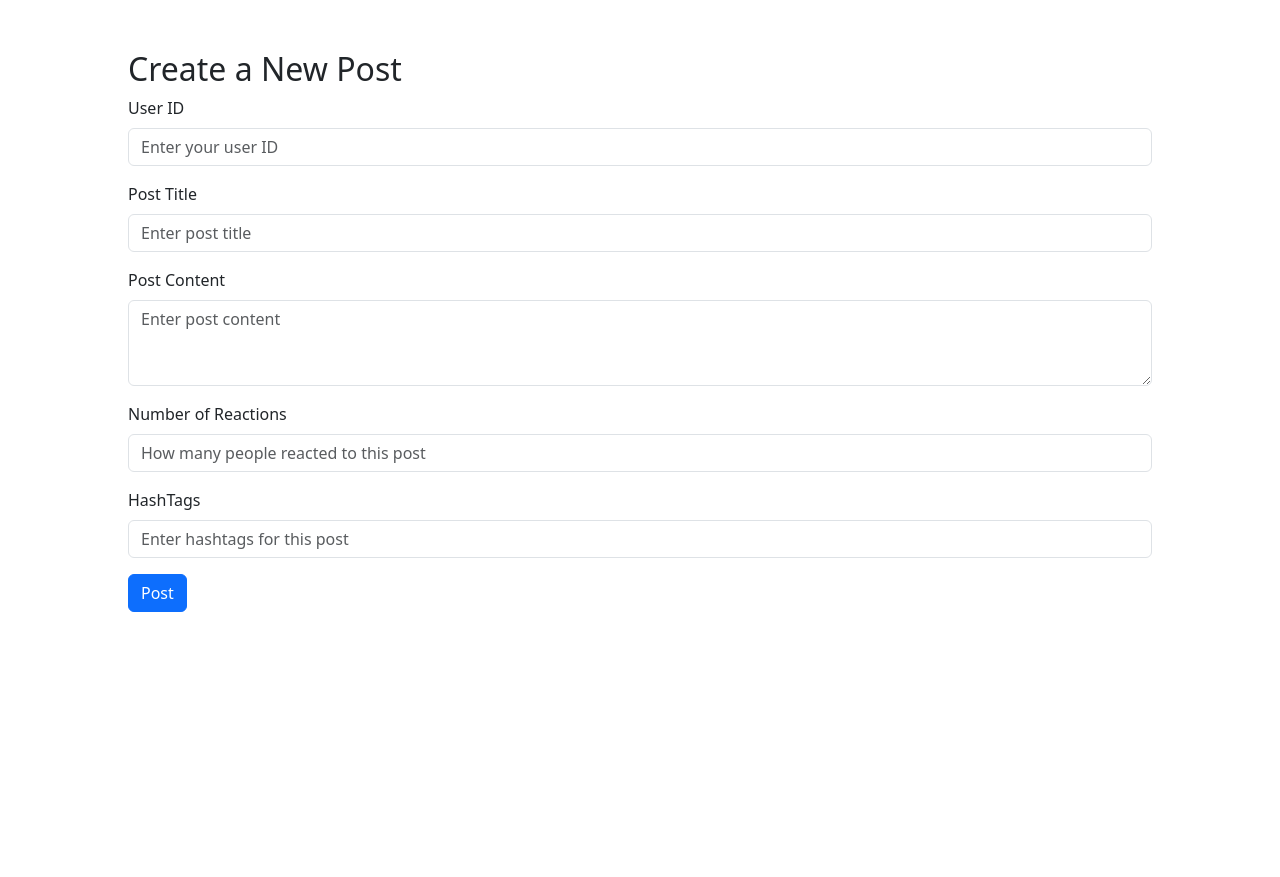
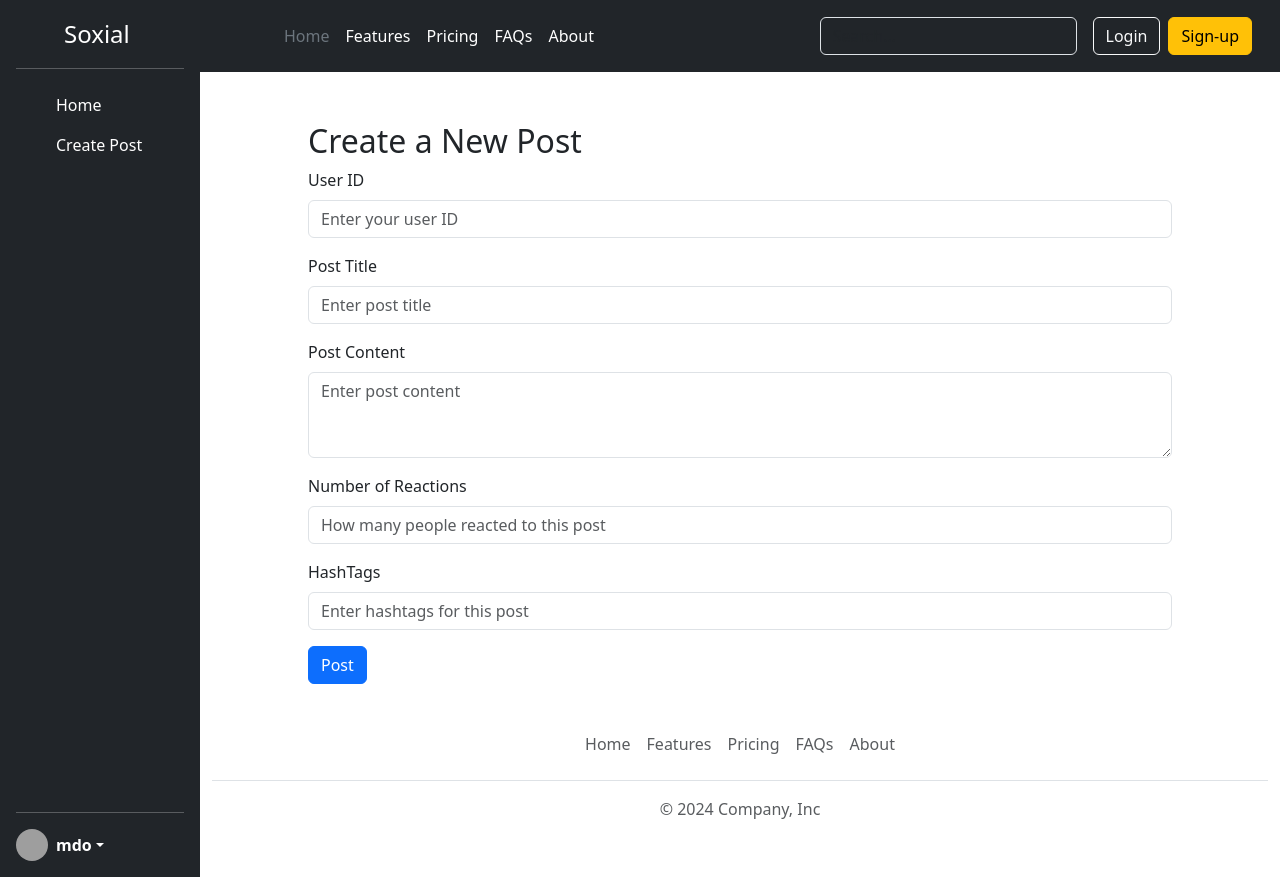
Before and after one commit to Aaryan-Sharma-5/Learning_React, a React (Vite) app in the folder Projects/Social-Media/: page /create-post in a window 1280 px wide. Before the commit the page ends 800 px from the top, so only its background shows below. Built offline with nearby package versions, Linux system fonts and the light colour scheme; grey boxes are pictures that could not be loaded.

Commit message:
Implement new routing with Outlet

```diff
--- a/Projects/Social-Media/src/components/CreatePost.jsx
+++ b/Projects/Social-Media/src/components/CreatePost.jsx
@@ -1,9 +1,11 @@
 import { useRef } from "react";
 import { useContext } from "react";
 import { PostCarousel } from "../store/post-carousel-store";
+import { useNavigate } from "react-router-dom";
 
 const CreatePost = () => {
   const { addPost } = useContext(PostCarousel);
+  const navigate = useNavigate();
 
   const userIdElement = useRef();
   const postTitleElement = useRef();
@@ -25,9 +27,9 @@ const CreatePost = () => {
     reactionsElement.current.value = "";
     tagsElement.current.value = "";
 
-    fetch('https://dummyjson.com/posts/add', {
-      method: 'POST',
-      headers: { 'Content-Type': 'application/json' },
+    fetch("https://dummyjson.com/posts/add", {
+      method: "POST",
+      headers: { "Content-Type": "application/json" },
       body: JSON.stringify({
         title: postTitle,
         body: postBody,
@@ -36,8 +38,11 @@ const CreatePost = () => {
         tags: tags,
       }),
     })
-    .then(res => res.json())
-    .then(post => addPost(post));
+      .then((res) => res.json())
+      .then((post) => {
+        addPost(post);
+        navigate("/");
+      });
   };
 
   return (
--- a/Projects/Social-Media/src/components/Sidebar.jsx
+++ b/Projects/Social-Media/src/components/Sidebar.jsx
@@ -1,4 +1,6 @@
-const Sidebar = ({selectedPage, setSelectedPage}) => {
+import { Link } from "react-router-dom";
+
+const Sidebar = () => {
   return (
     <div
       className="d-flex flex-column flex-shrink-0 p-3 text-bg-dark sidebar"
@@ -15,21 +17,21 @@ const Sidebar = ({selectedPage, setSelectedPage}) => {
       </a>
       <hr />
       <ul className="nav nav-pills flex-column mb-auto">
-        <li className="nav-item" onClick={() => {setSelectedPage("Home")}}>
-          <a href="#" className={`nav-link text-white ${selectedPage === "Home" && "active"}`} aria-current="page">
+        <li>
+          <Link to="/" className="nav-link text-white" aria-current="page">
             <svg className="bi pe-none me-2" width="16" height="16">
               <use xlinkHref="#home"></use>
             </svg>
             Home
-          </a>
+          </Link>
         </li>
-        <li onClick={() => {setSelectedPage("Create Post")}}>
-          <a href="#" className={`nav-link text-white ${selectedPage === "Create Post" && "active"}`}>
+        <li>
+          <Link to="/create-post" className="nav-link text-white">
             <svg className="bi pe-none me-2" width="16" height="16">
               <use xlinkHref="#speedometer2"></use>
             </svg>
             Create Post
-          </a>
+          </Link>
         </li>
       </ul>
       <hr />
--- a/Projects/Social-Media/src/App.jsx
+++ b/Projects/Social-Media/src/routes/App.jsx
@@ -1,12 +1,13 @@
 import { useState } from "react";
 import "./App.css";
 import "bootstrap/dist/css/bootstrap.min.css";
-import Header from "./components/Header";
-import Footer from "./components/Footer";
-import Sidebar from "./components/Sidebar";
-import CreatePost from "./components/CreatePost";
-import PostCarousel from "./components/PostCarousel";
-import PostCarouselProvider from "./store/post-carousel-store";
+import Header from "../components/Header";
+import Footer from "../components/Footer";
+import Sidebar from "../components/Sidebar";
+import CreatePost from "../components/CreatePost";
+import PostCarousel from "../components/PostCarousel";
+import PostCarouselProvider from "../store/post-carousel-store";
+import { Outlet } from "react-router-dom";
 
 function App() {
   const [selectedPage, setSelectedPage] = useState("Home");
@@ -20,11 +21,7 @@ function App() {
         ></Sidebar>
         <div className="headerFooter">
           <Header></Header>
-          {selectedPage === "Home" ? (
-            <PostCarousel></PostCarousel>
-          ) : (
-            <CreatePost></CreatePost>
-          )}
+          <Outlet></Outlet>
           <Footer></Footer>
         </div>
       </div>
```
Also changed, not shown: Projects/Social-Media/src/main.jsx (+13 -6 lines), Projects/Social-Media/src/routes/App.css (renamed from Projects/Social-Media/src/App.css).
